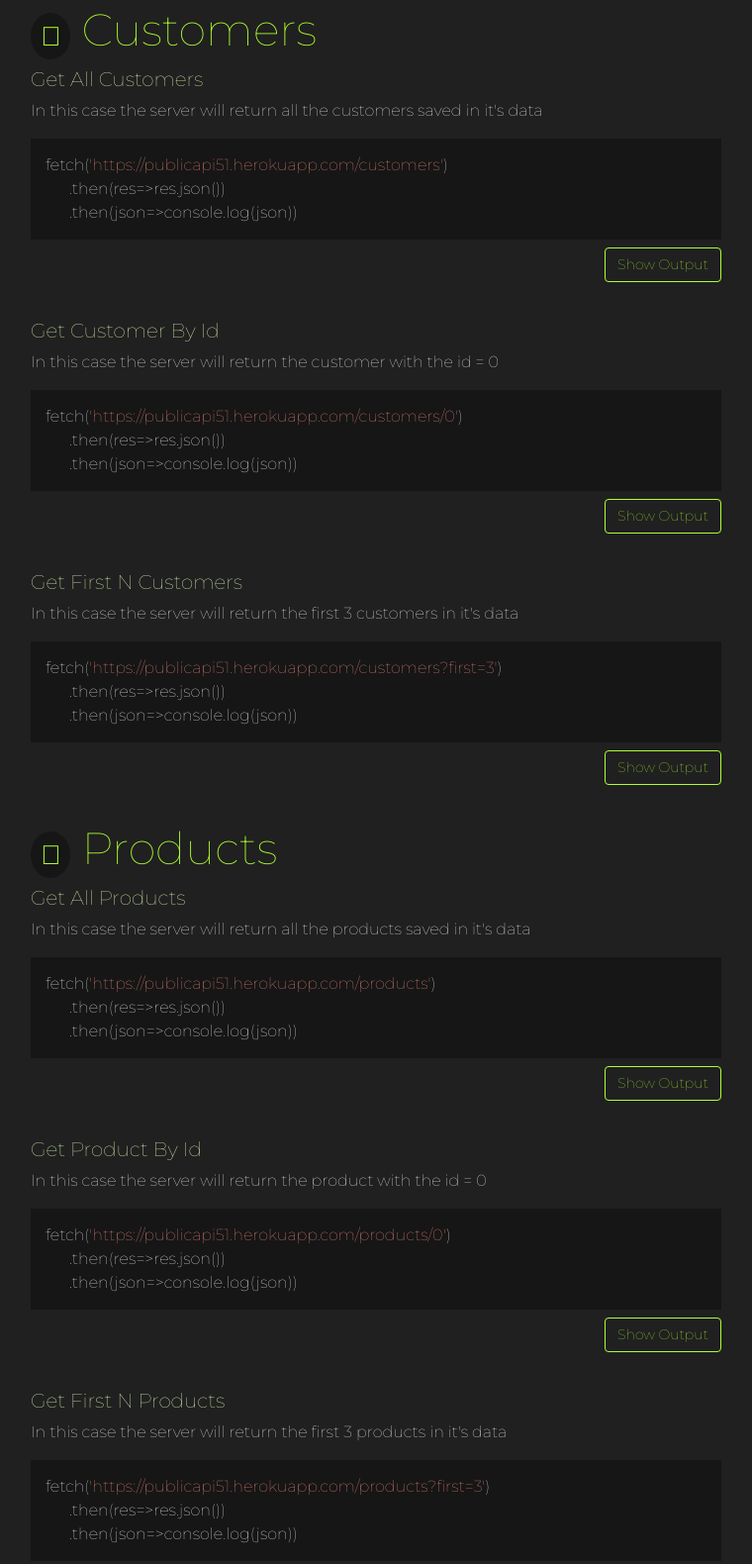
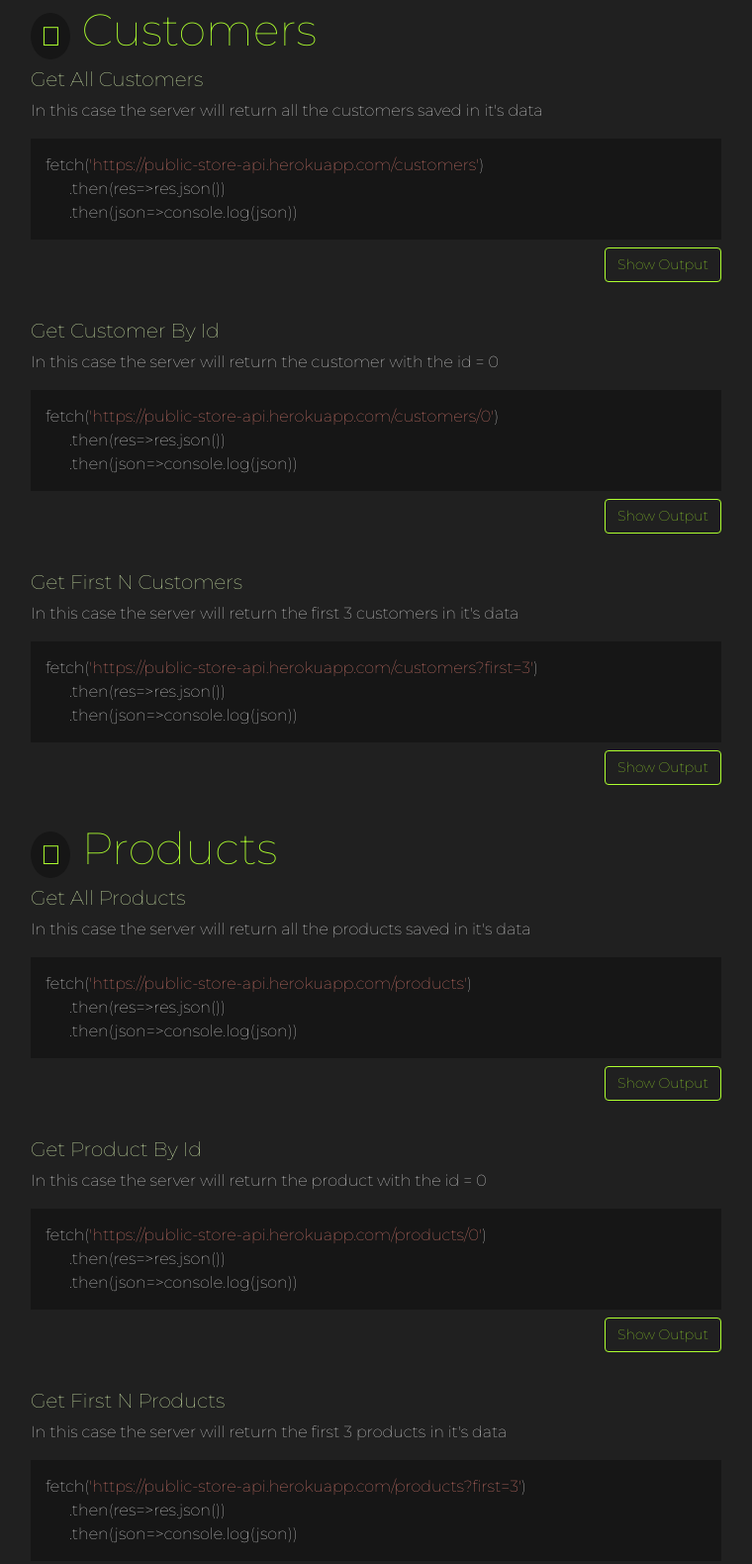
Before and after one commit to Achraf513/publicAPI, a website: page index.html in a window 1280 px wide. Shown: the part 814-2394 px from the top of the page at 99% size, without its empty margins (260-1020 px from the left). Drawn offline with nearby package versions, Linux system fonts and the light colour scheme.

Commit message:
updatedBaseUrl

```diff
--- a/index.html
+++ b/index.html
@@ -233,8 +233,8 @@
 
     <div class="container">
         <div class=" titleSection">
-            <h1>PUBLIC API <span class="versionSpan green">1.0.0</span></h1>
-            <p class="thin_x1">[ Base URL: publicapi51.herokuapp.com/ ]</p>
+            <h1>PUBLIC API <span class="versionSpan green">1.0.1</span></h1>
+            <p class="thin_x1">[ Base URL: public-store-api.herokuapp.com/ ]</p>
             <p class="thin_x2">
                 This API provides endpoints to get random customers and merchants data.
             </p>
@@ -293,7 +293,7 @@
                     <h5 class="lightGreen">Get All Customers</h5>
                     <p>In this case the server will return all the customers saved in it's data</p>
                     <p class="codeBlock">
-                        fetch(<span class="url">'https://publicapi51.herokuapp.com/customers'</span>)<br>
+                        fetch(<span class="url">'https://public-store-api.herokuapp.com/customers'</span>)<br>
                         <span class="ml-4">.then(res=>res.json())</span><br>
                         <span class="ml-4">.then(json=>console.log(json))</span>
                     </p>
@@ -339,7 +339,7 @@
                     <h5 class="lightGreen">Get Customer By Id</h5>
                     <p>In this case the server will return the customer with the id = 0</p>
                     <p class="codeBlock">
-                        fetch(<span class="url">'https://publicapi51.herokuapp.com/customers/0'</span>)<br>
+                        fetch(<span class="url">'https://public-store-api.herokuapp.com/customers/0'</span>)<br>
                         <span class="ml-4">.then(res=>res.json())</span><br>
                         <span class="ml-4">.then(json=>console.log(json))</span>
                     </p>
@@ -371,7 +371,7 @@
                     <h5 class="lightGreen">Get First N Customers</h5>
                     <p>In this case the server will return the first 3 customers in it's data</p>
                     <p class="codeBlock">
-                        fetch(<span class="url">'https://publicapi51.herokuapp.com/customers?first=3'</span>)<br>
+                        fetch(<span class="url">'https://public-store-api.herokuapp.com/customers?first=3'</span>)<br>
                         <span class="ml-4">.then(res=>res.json())</span><br>
                         <span class="ml-4">.then(json=>console.log(json))</span>
                     </p>
@@ -422,7 +422,7 @@
                     <h5 class="lightGreen">Get All Products</h5>
                     <p>In this case the server will return all the products saved in it's data</p>
                     <p class="codeBlock">
-                        fetch(<span class="url">'https://publicapi51.herokuapp.com/products'</span>)<br>
+                        fetch(<span class="url">'https://public-store-api.herokuapp.com/products'</span>)<br>
                         <span class="ml-4">.then(res=>res.json())</span><br>
                         <span class="ml-4">.then(json=>console.log(json))</span>
                     </p>
@@ -474,7 +474,7 @@
                     <h5 class="lightGreen">Get Product By Id</h5>
                     <p>In this case the server will return the product with the id = 0</p>
                     <p class="codeBlock">
-                        fetch(<span class="url">'https://publicapi51.herokuapp.com/products/0'</span>)<br>
+                        fetch(<span class="url">'https://public-store-api.herokuapp.com/products/0'</span>)<br>
                         <span class="ml-4">.then(res=>res.json())</span><br>
                         <span class="ml-4">.then(json=>console.log(json))</span>
                     </p>
@@ -509,7 +509,7 @@
                     <h5 class="lightGreen">Get First N Products</h5>
                     <p>In this case the server will return the first 3 products in it's data</p>
                     <p class="codeBlock">
-                        fetch(<span class="url">'https://publicapi51.herokuapp.com/products?first=3'</span>)<br>
+                        fetch(<span class="url">'https://public-store-api.herokuapp.com/products?first=3'</span>)<br>
                         <span class="ml-4">.then(res=>res.json())</span><br>
                         <span class="ml-4">.then(json=>console.log(json))</span>
                     </p>
```
